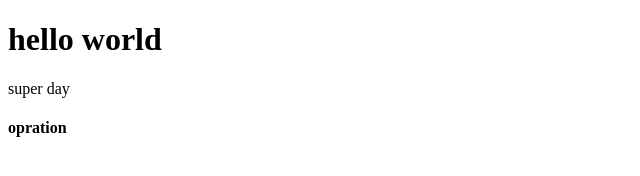
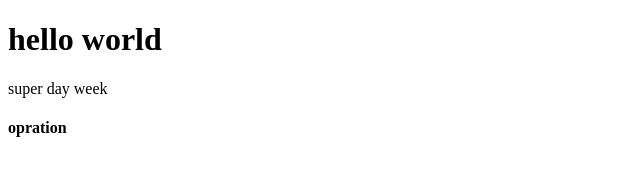
Before and after one commit to imoohb123/learning_git, a plain HTML site: page index.html in a window 1280 px wide. Shown: the full height of the page, 0-640 px from the left. Drawn offline with Linux system fonts and the light colour scheme.

Commit message:
women added 1

```diff
--- a/index.html
+++ b/index.html
@@ -6,7 +6,7 @@
   </head>
   <body>
     <h1>hello world</h1>
-    <p>super day</p>
+    <p>super day week </p>
     <h4>opration</h4>
   </body>
 </html>
```
